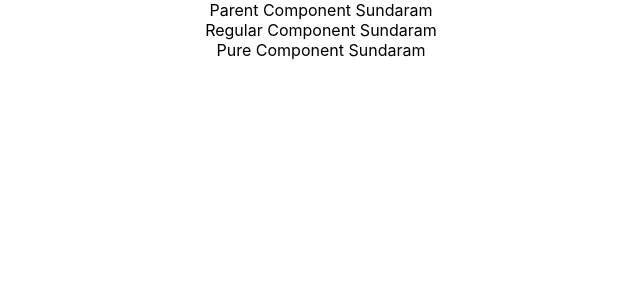
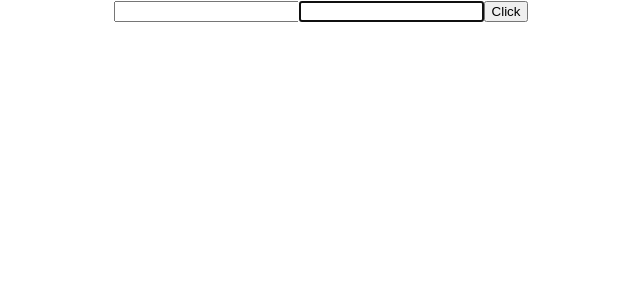
Before and after one commit to sundaramhpe/React, a React (Create React App) app in the folder hello-world/: page / in a window 1280 px wide. Shown: the top 300 px of the page, without its empty margins (319-959 px from the left). Built offline with nearby package versions, Linux system fonts and the light colour scheme.

Commit message:
Ref and Class implemented

```diff
--- a/hello-world/src/App.js
+++ b/hello-world/src/App.js
@@ -18,12 +18,14 @@ import LifeCycleA from './components/LifeCycleA';
 import FragmentDemo from './components/FragmentDemo';
 import Table from './components/Table';
 import ParentComp from './components/ParentComp'
+import RefsDemo from './components/RefsDemo';
 
 function App() {
 
   return (
     <div className="App">
-    <ParentComp/>
+    <RefsDemo/>
+    {/* <ParentComp/> */}
     {/* <Table/> */}
     {/* <FragmentDemo/> */}
     {/* <LifeCycleA/> */}
--- /dev/null
+++ b/hello-world/src/components/RefsDemo.js
@@ -0,0 +1,36 @@
+import React, { Component } from 'react'
+
+export class RefsDemo extends Component {
+    constructor(props) {
+        super(props)
+
+        this.inputRef=React.createRef()
+        this.cbRef=null
+        this.setCbRef = element =>{
+            this.cbRef=element
+        }
+    }
+
+    componentDidMount(){
+        if(this.cbRef){
+            this.cbRef.focus()
+        }
+        // this.inputRef.current.focus()
+        // console.log(this.inputRef)
+    }
+    clickHandler =()=>{
+        alert(this.inputRef.current.value)
+    }
+
+    render() {
+        return (
+            <div>
+                <input type='text'ref={this.inputRef}/>
+                <input type='text'ref={this.setCbRef}/>
+                <button onClick={this.clickHandler}>Click</button>
+            </div>
+        )
+    }
+}
+
+export default RefsDemo
```
